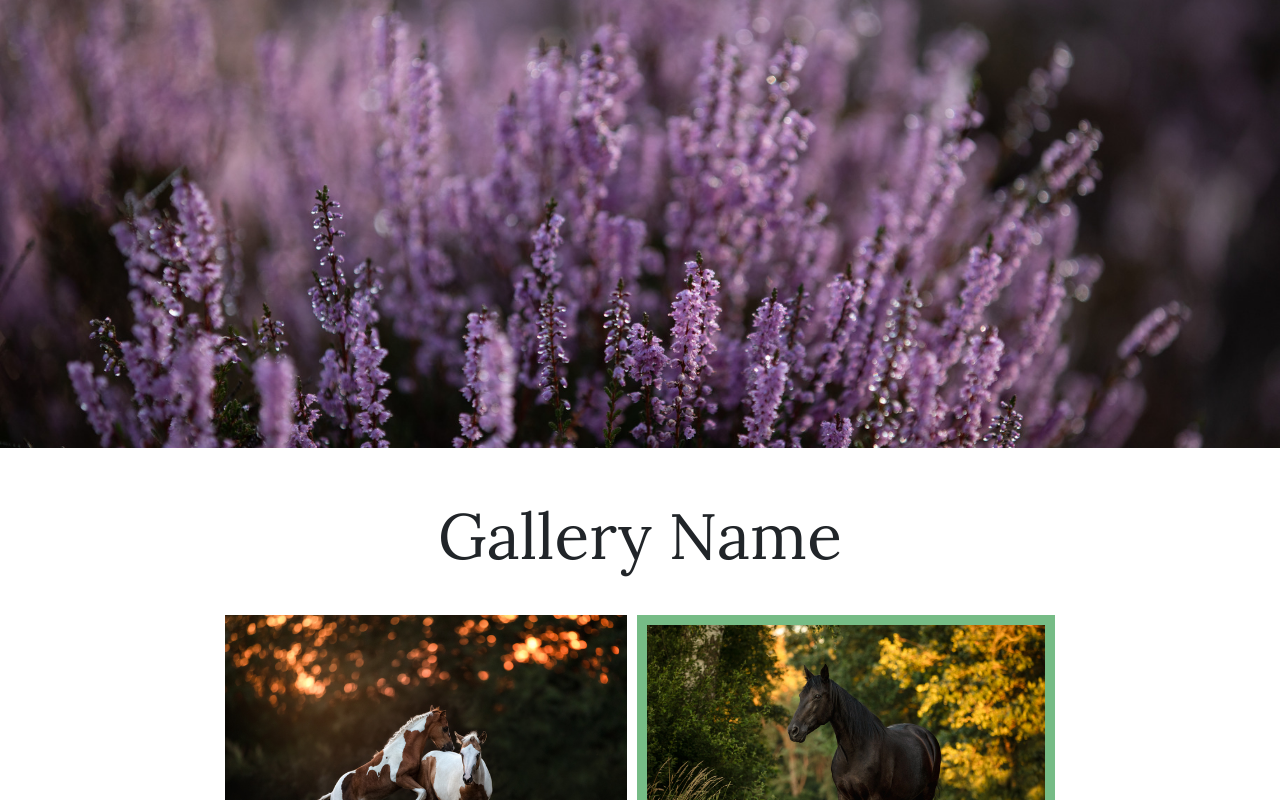
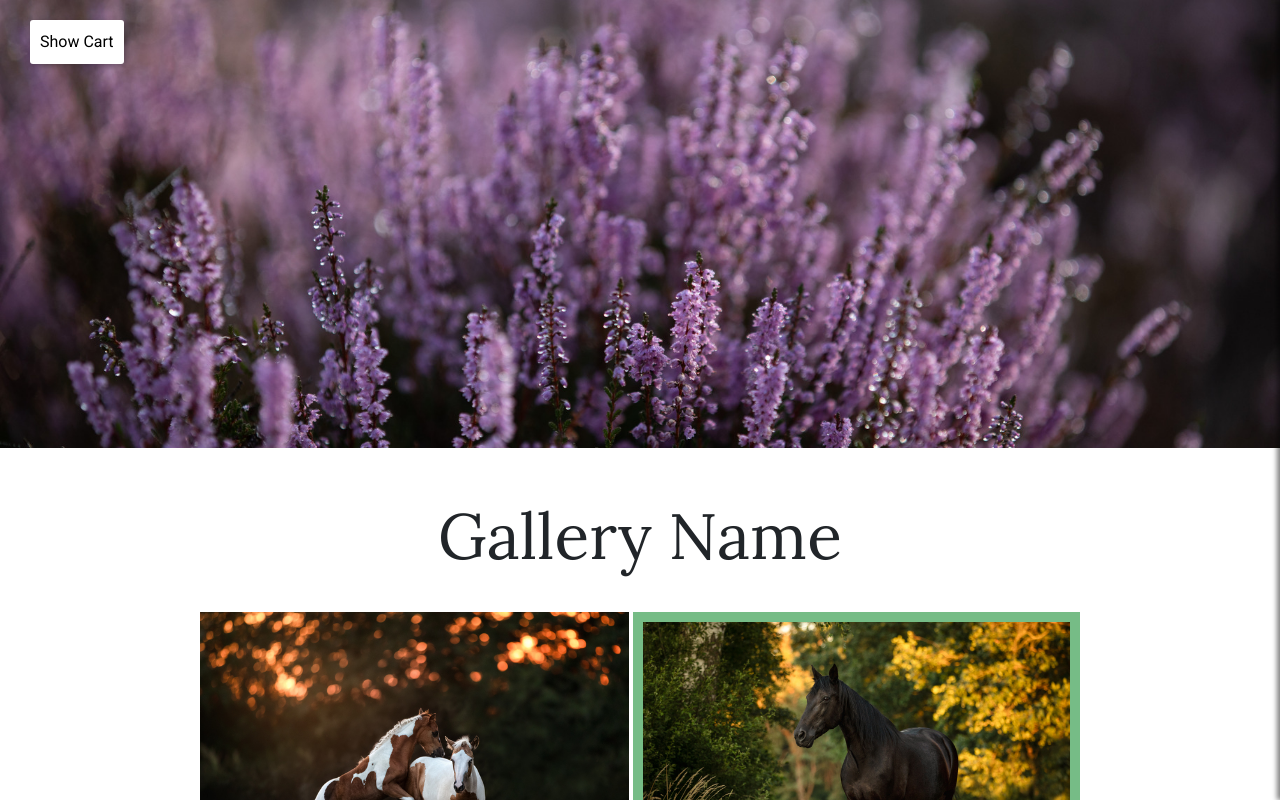
Before and after one commit to AlinaGa/pholio_frontend, a React (Vite) app in the folder frontend/: page /1/1 in a window 1280 px wide. Shown: the top 800 px of the page. Built offline with nearby package versions, Linux system fonts and the light colour scheme.

Commit message:
added cart

```diff
--- a/frontend/src/App.jsx
+++ b/frontend/src/App.jsx
@@ -13,8 +13,6 @@ function App() {
     // <AlbumList />
     <Shop />
 
-
-
     //   <Routes>
     //     <Route path="/" element={<Login />} />
     //     {/* <Route path="/:photographerId/*" element={<ClientLogin />} /> */}
--- /dev/null
+++ b/frontend/src/components/client/Cart.jsx
@@ -0,0 +1,19 @@
+import React, { useState } from 'react';
+import "./client.css";
+import "../../App.css";
+
+import CartItem from './CartItem';
+import CartPrice from './CartPrice';
+
+const Cart = ({ isOpen, toggleCart }) => (
+    <div className={`cart ${isOpen ? 'open' : ''}`}>
+        <div className="content">
+            <h2>Your Selection</h2>
+            <CartItem />
+            <CartPrice />
+        </div>
+    </div>
+);
+
+
+export default Cart;
--- /dev/null
+++ b/frontend/src/components/client/CartItem.jsx
@@ -0,0 +1,21 @@
+import React from 'react';
+import "./client.css";
+import "../../App.css";
+
+
+const CartItem = () => {
+    return (
+        <>
+            <div className="cartitem">
+                <img className="cartimage" src="..\src\assets\11_tn.jpg" />
+                <input className='cartcomment'
+                    type="text"
+                // value={this.state.value}
+                // onChange={this.handleChange}
+                />
+            </div>
+        </>
+    )
+}
+
+export default CartItem;
--- /dev/null
+++ b/frontend/src/components/client/CartPrice.jsx
@@ -0,0 +1,17 @@
+import React from 'react';
+import "./client.css";
+import "../../App.css";
+
+
+const CartPrice = () => {
+    return (
+        <>
+            <div className="cartprice">
+
+                <p>Krasser Preis</p>
+            </div>
+        </>
+    )
+}
+
+export default CartPrice;
--- /dev/null
+++ b/frontend/src/components/client/ToggleButton.jsx
@@ -0,0 +1,10 @@
+
+import React from 'react';
+
+const ToggleButton = ({ toggleCart}) => (
+    <button className="toggle-button" onClick={toggleCart}>
+        Show Cart
+    </button>
+);
+
+export default ToggleButton;
--- a/frontend/src/components/client/client.css
+++ b/frontend/src/components/client/client.css
@@ -133,6 +133,7 @@ button {
 
 }
 
+/* ShopGallery NORMAL Layout STARTS here*/
 .shopimagescontainer {
     margin-top: 20px;
     display: flex;
@@ -142,11 +143,66 @@ button {
 }
 
 .shopimage {
-    max-height: 300px;
-    margin: 5px;
+    max-height: 320px;
+    margin: 2px;
 }
+
+/* ShopGallery NORMAL Layout ENDS here*/
+
+
+/* ShopGallery MASONRY Layout STARTS here*/
+
+/* .shopimagescontainer {
+    line-height: 0;
+
+    -webkit-column-count: 5;
+    -webkit-column-gap: 0px;
+    -moz-column-count: 5;
+    -moz-column-gap: 0px;
+    column-count: 5;
+    column-gap: 4px;
+}
+
+.shopimage {
+    width: 100% !important;
+    height: auto !important;
+    margin: 2px;
+} */
+
+/* ShopGallery MASONRY Layout ENDS here*/
 
 .selectedimg {
     border: 10px solid var(--sage);
 
 }
+
+/*Cart Start */
+.cartsection {}
+
+.cart {
+    position: fixed;
+    top: 0;
+    right: 0;
+    width: 40%;
+    height: 100vh;
+    background-color: var(--lightgrey);
+    width: 40vw;
+    height: 100vh;
+    transition: transform 0.3s ease-in-out;
+    transform: translateX(100%);
+    box-shadow: -3px 0px 5px rgba(0, 0, 0, 0.5);
+}
+
+.cart.open {
+    transform: translateX(0);
+}
+
+.toggle-button {
+    position: absolute;
+    top: 10px;
+    left: 10px;
+    padding: 10px;
+    background-color: #fff;
+    border: none;
+    cursor: pointer;
+}
--- a/frontend/src/pages/clientpages/Shop.jsx
+++ b/frontend/src/pages/clientpages/Shop.jsx
@@ -1,13 +1,22 @@
-import React from 'react';
+import React, { useState } from 'react';
 
 import "../../App.css";
 import '../../components/client/client.css';
 import InfoBox from '../../components/client/Infobox';
 import ShopBanner from '../../components/client/ShopBanner';
 import ShopImage from '../../components/client/ShopImage';
+import Cart from '../../components/client/Cart';
+import ToggleButton from '../../components/client/ToggleButton';
 
 const Shop = () => {
-    return (<>
+    const [isOpen, setIsOpen] = useState(false);
+
+    const toggleCart = () => {
+        setIsOpen(!isOpen);
+    };
+
+    return (
+        <>
             {/* <Navbar /> */}
             <div>
                 <div className='galleryheadersection'>
@@ -21,21 +30,15 @@ const Shop = () => {
                 <ShopImage />
                 <ShopImage />
                 <ShopImage />
-                <ShopImage />
-                <ShopImage />
-                <ShopImage />
-                <ShopImage />
-                <ShopImage />
-                <ShopImage />
-                <ShopImage />
-                <ShopImage />
-                <ShopImage />
-                <ShopImage />
                 <ShopImage /> */}
                 </div>
+                <div className='cartsection'>
 
+                    <ToggleButton toggleCart={toggleCart} />
+                    <Cart isOpen={isOpen} toggleCart={toggleCart} />
                 </div>
                 {/* <InfoBox /> */}
+            </div>
         </>
     );
 }
```
Also changed, not shown: frontend/src/components/client/ShopImage.jsx (line endings or trailing spaces). Lines whose indentation alone changed are shown as unchanged.
